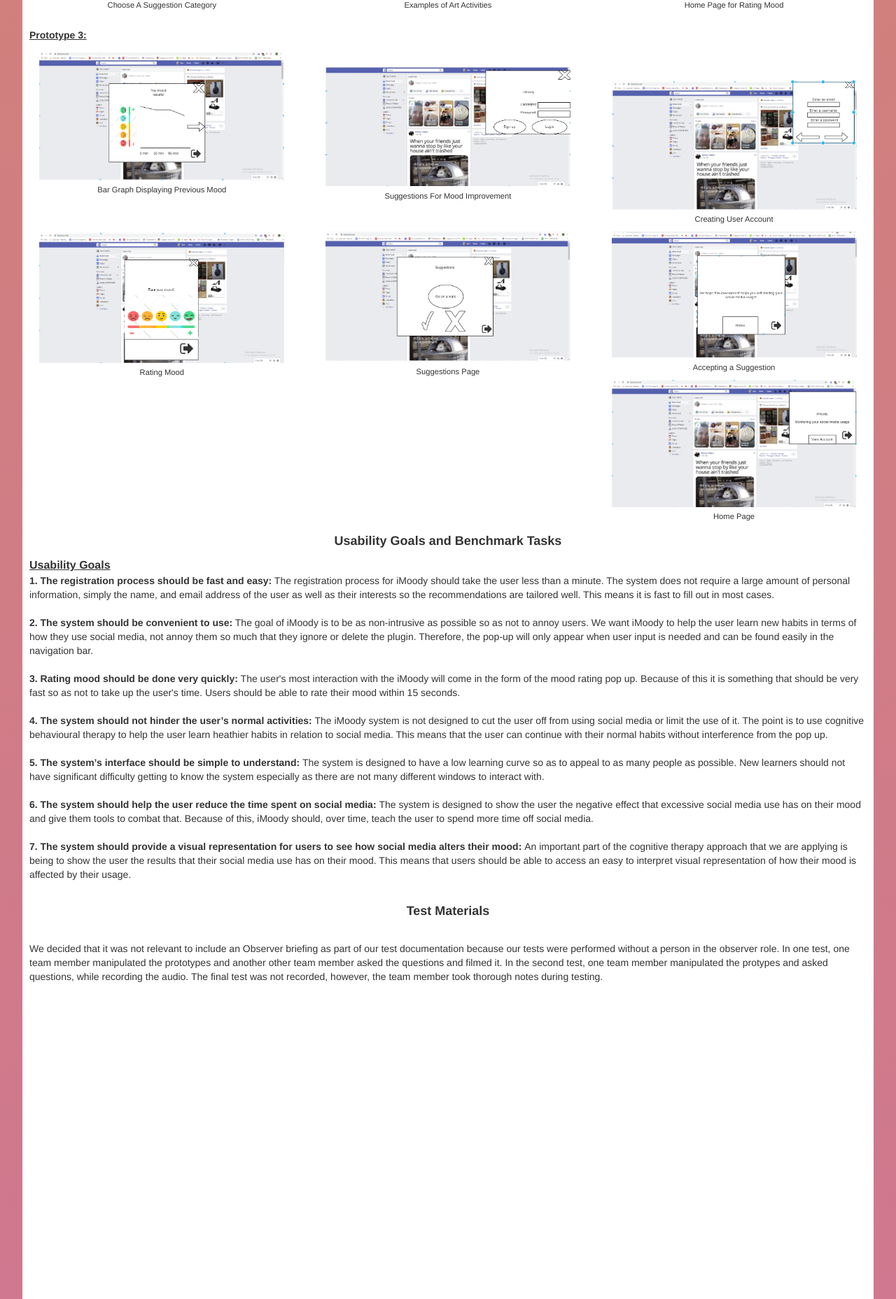
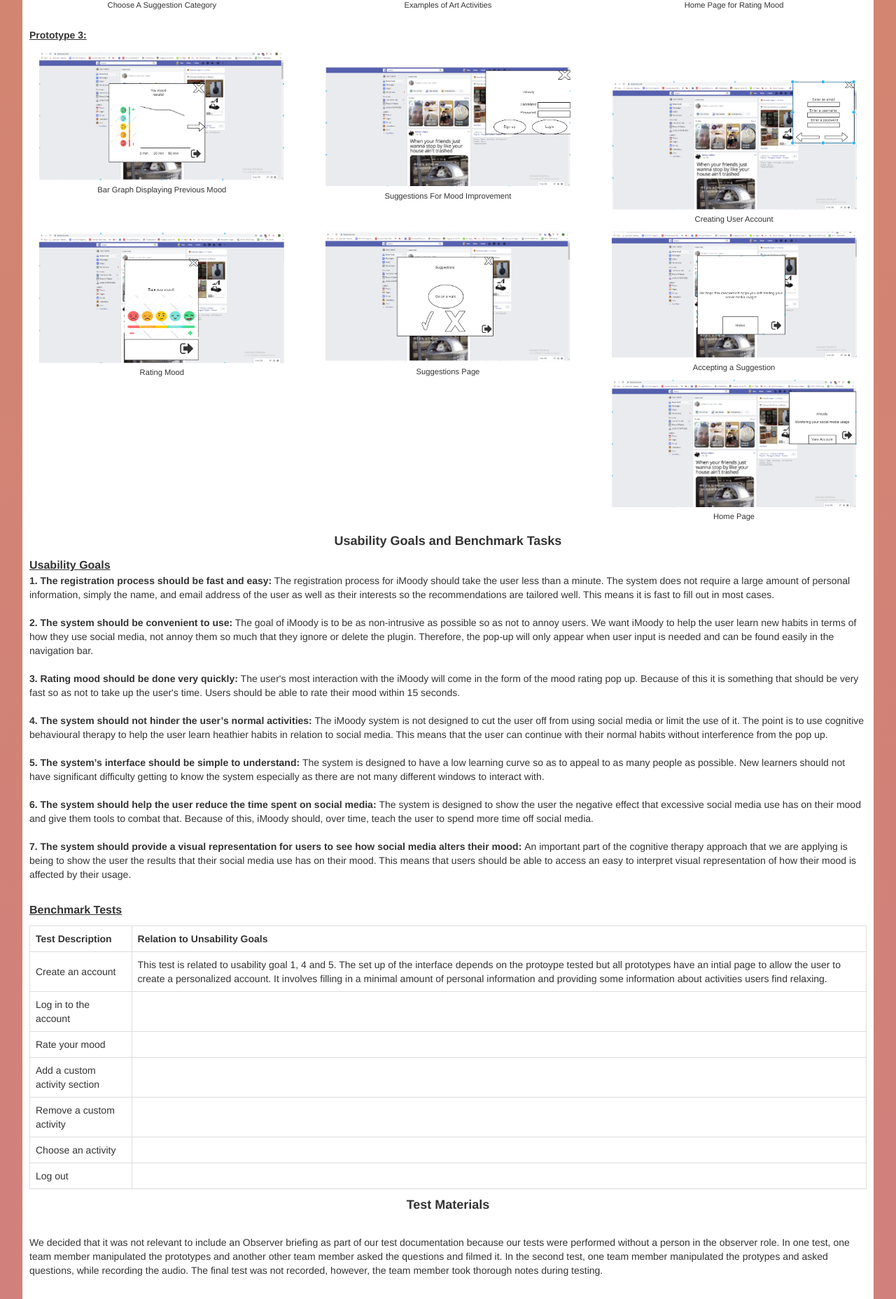
Before and after one commit to Bsmith1997/iMoody, a PHP site: page /lowFid.html in a window 1280 px wide. Shown: the part 4420-6277 px from the top of the page at 70% size. Run offline with PHP 8.4, Linux system fonts and the light colour scheme.

Commit message:
Adding benchmark tests

```diff
--- a/lowFid.html
+++ b/lowFid.html
@@ -67,8 +67,6 @@
         <div class = "column"; style="width:image width px; font-size:80%; text-align:center;"><img src="images/ExtraSketches/Activities.jpg" alt="alternate text" width="300px" height="" style="padding-bottom:0.5em;"/> <br>Another Way to Display Activity Suggestions</div> <br>
       </div>
 
-
-
         <br>
         <p><center><font size="4"><b>Prototypes</b></font></center></p>
         <p><b><u>Prototype 1:</u></b></p>
@@ -114,6 +112,43 @@
             <b>6. The system should help the user reduce the time spent on social media: </b> The system is designed to show the user the negative effect that excessive social media use has on their mood and give them tools to combat that. Because of this, iMoody should, over time, teach the user to spend more time off social media.<br><br>
             <b>7. The system should provide a visual representation for users to see how social media alters their mood: </b>An important part of the cognitive therapy approach that we are applying is being to show the user the results that their social media use has on their mood. This means that users should be able to access an easy to interpret visual representation of how their mood is affected by their usage.  <br><br>
           </p>
+
+          <p> <font size="3"><u><b>Benchmark Tests</b></u></font> <br>
+            <table>
+                <tr>
+                  <th><b>Test Description</b></th>
+                  <th><b>Relation to Unsability Goals</b></th>
+                </tr>
+                <tr>
+                  <td>Create an account</td>
+                  <td>This test is related to usability goal 1, 4 and 5. The set up of the interface depends on the protoype tested but all prototypes have an intial page to allow the user to create a personalized account. It involves filling in a minimal amount of personal information and providing some information about activities users find relaxing.</td>
+                </tr>
+                <tr>
+                  <td>Log in to the account</td>
+                  <td></td>
+                </tr>
+                <tr>
+                  <td>Rate your mood</td>
+                  <td></td>
+                </tr>
+                <tr>
+                  <td>Add a custom activity section</td>
+                  <td></td>
+                </tr>
+                <tr>
+                  <td>Remove a custom activity</td>
+                  <td></td>
+                </tr>
+                <tr>
+                  <td>Choose an activity</td>
+                  <td></td>
+                </tr>
+                <tr>
+                  <td>Log out</td>
+                  <td></td>
+                </tr>
+              </table>
+
         <p><center><font size="4"><b>Test Materials</b></font></center></p>
         	<br>
           <p> We decided that it was not relevant to include an Observer briefing as part of our test documentation because our tests were performed without a person in the observer role. In one test, one team member manipulated the prototypes and another other team member asked the questions and filmed it. In the second test, one team member manipulated the protypes and asked questions, while recording the audio. The final test was not recorded, however, the team member took thorough notes during testing. </p><br>
--- a/notebook.css
+++ b/notebook.css
@@ -83,7 +83,7 @@ html, body, .hero {
 .hero {
   margin-top: 0;
   width: 100%;
-  min-height: 6700px;
+  min-height: 9700px;
   background-image: linear-gradient(to bottom, #d59254, #cf7693);
 }
 
```
